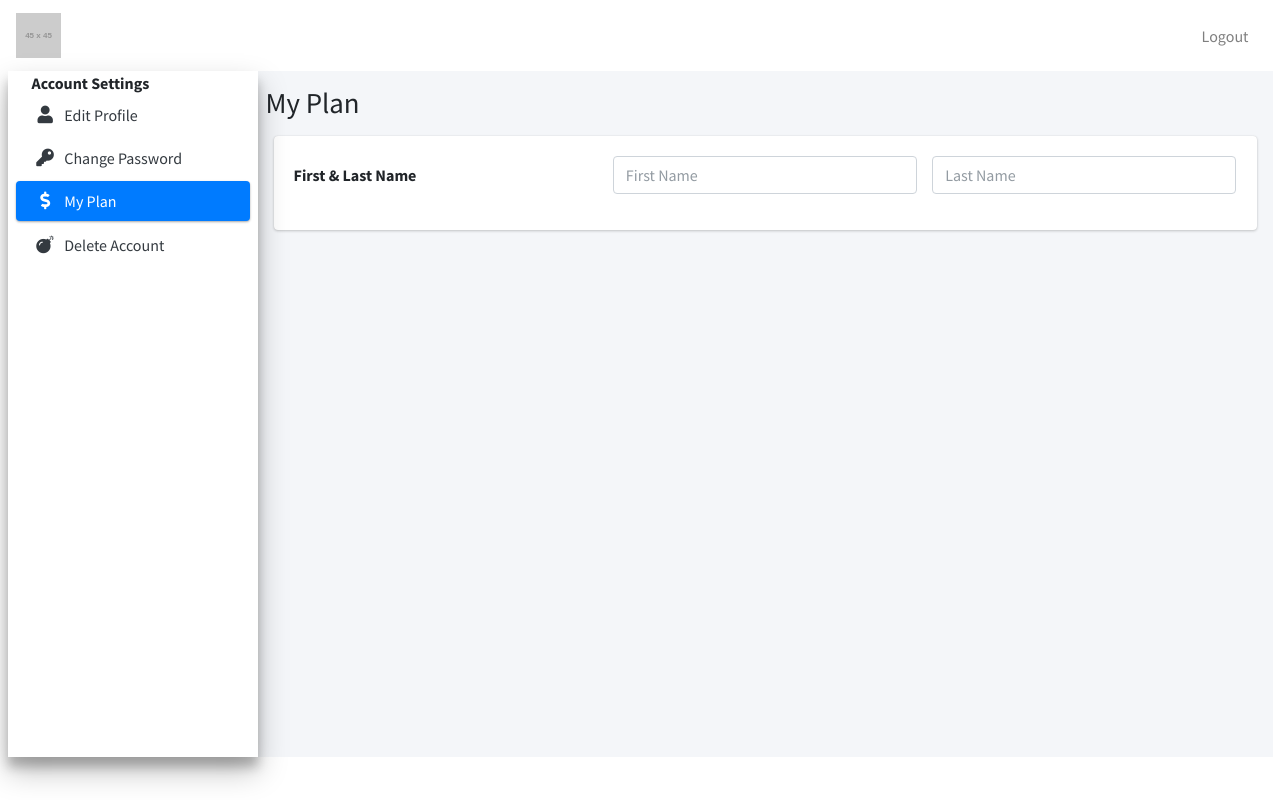
After one commit to reynolj/OrganicTransformations, a PHP site: page /account_settings/my_plan.php in a window 1280 px wide. The commit adds this page. Run offline with PHP 8.4, Linux system fonts and the light colour scheme; some libraries are stand-ins or nearby versions.

Commit message:
Added sidebar and navigation to account settings page, moved the pages to another folder for easier navigation and organization.

```diff
--- /dev/null
+++ b/pn/account_settings/my_plan.php
@@ -0,0 +1,105 @@
+<!DOCTYPE html>
+
+<html>
+<head>
+	<meta charset="utf-8">
+	<meta http-equiv="X-UA-Compatible" content="IE=edge">
+	<title>OT | Account Settings</title>
+
+	<!-- Tell the browser to be responsive to screen width -->
+	<meta name="viewport" content="width=device-width, initial-scale=1">
+	<!-- Font Awesome -->
+	<link rel="stylesheet" href="../AdminLTE/plugins/fontawesome-free/css/all.min.css">
+	<!-- Ionicons -->
+	<link rel="stylesheet" href="https://code.ionicframework.com/ionicons/2.0.1/css/ionicons.min.css">
+	<!-- icheck bootstrap -->
+	<link rel="stylesheet" href="../AdminLTE/plugins/icheck-bootstrap/icheck-bootstrap.min.css">
+	<!-- Theme style -->
+	<link rel="stylesheet" href="../AdminLTE/dist/css/adminlte.min.css">
+	<!-- Google Font: Source Sans Pro -->
+	<link href="https://fonts.googleapis.com/css?family=Source+Sans+Pro:300,400,400i,700" rel="stylesheet">
+</head>
+<body class="container-fluid" style="height: auto;">
+	<!-- Navbar -->
+	<nav class="navbar navbar-expand navbar-white navbar-light">
+		<!-- Logo -->
+		<a class="navbar-brand" href="#">
+			<img src="https://via.placeholder.com/45x45.png?text=OT">
+		</a>
+		<!-- Logout Button -->
+		<ul class="navbar-nav ml-auto">
+			<li class="nav-item d-none d-sm-inline-block">
+				<a class="nav-link" href="../../front/index.html">Logout</a>
+			</li>
+		</ul>
+	</nav>
+	<!-- The rest below the header bar -->
+	<div class="wrapper">
+		<!-- Sidebar -->
+		<aside class="main-sidebar sidebar-light-primary elevation-4">
+			<span class="brand-text font-weight-bold ml-4">Account Settings</span>
+			<div class="sidebar">
+				<ul class="nav nav-pills nav-sidebar flex-column" role="menu">
+					<!-- Sidebar Entry -->
+					<li class="nav-item">
+						<a class="nav-link" href="edit_profile.php">
+							<i class="nav-icon fas fa-user"></i>
+							<p>Edit Profile</p>
+						</a>
+					</li>
+					<li class="nav-item">
+						<a class="nav-link" href="change_password.php">
+							<i class="nav-icon fas fa-key"></i>
+							<p>Change Password</p>
+						</a>
+					</li>
+					<li class="nav-item">
+						<a class="nav-link active" href="my_plan.php">
+							<i class="nav-icon fas fa-dollar-sign"></i>
+							<p>My Plan</p>
+						</a>
+					</li>
+					<li class="nav-item">
+						<a class="nav-link" href="delete_account.php">
+							<i class="nav-icon fas fa-bomb"></i>
+							<p>Delete Account</p>
+						</a>
+					</li>
+				</ul>
+			</div>
+		</aside>
+
+		<!-- Content -->
+		<div class="content-wrapper">
+			<!-- Head -->
+			<section class="content-header">
+				<div class="container-fluid">
+					<div class="row">
+						<h1>My Plan</h1>
+					</div>
+				</div>
+			</section>
+			<!-- Main Body -->
+			<div class="card ml-3 mr-3">
+				<div class="card-body">
+					<!-- Input Row -->
+					<div class="form-group row">
+						<div class="input-group">
+							<!-- Label -->
+							<label class="col-sm-4 col-form-label" for="first_name last_name">First & Last Name</label>
+							<!-- Input box -->
+							<div class="col-sm-4">
+								<input class="form-control" id="first_name" placeholder="First Name"/>
+							</div>
+							<div class="col-sm-4">
+								<input class="form-control" id="last_name" placeholder="Last Name"/>
+							</div>
+						</div>
+					</div>
+				</div>
+			</div>
+		</div>
+
+	</div>
+</body>
+</html>
```
Also changed, not shown: pn/account_settings/change_password.php (added, +105 -0 lines), pn/account_settings/delete_account.php (added, +105 -0 lines), pn/account_settings/edit_profile.php (renamed from pn/account_settings.php, +38 -11 lines).
